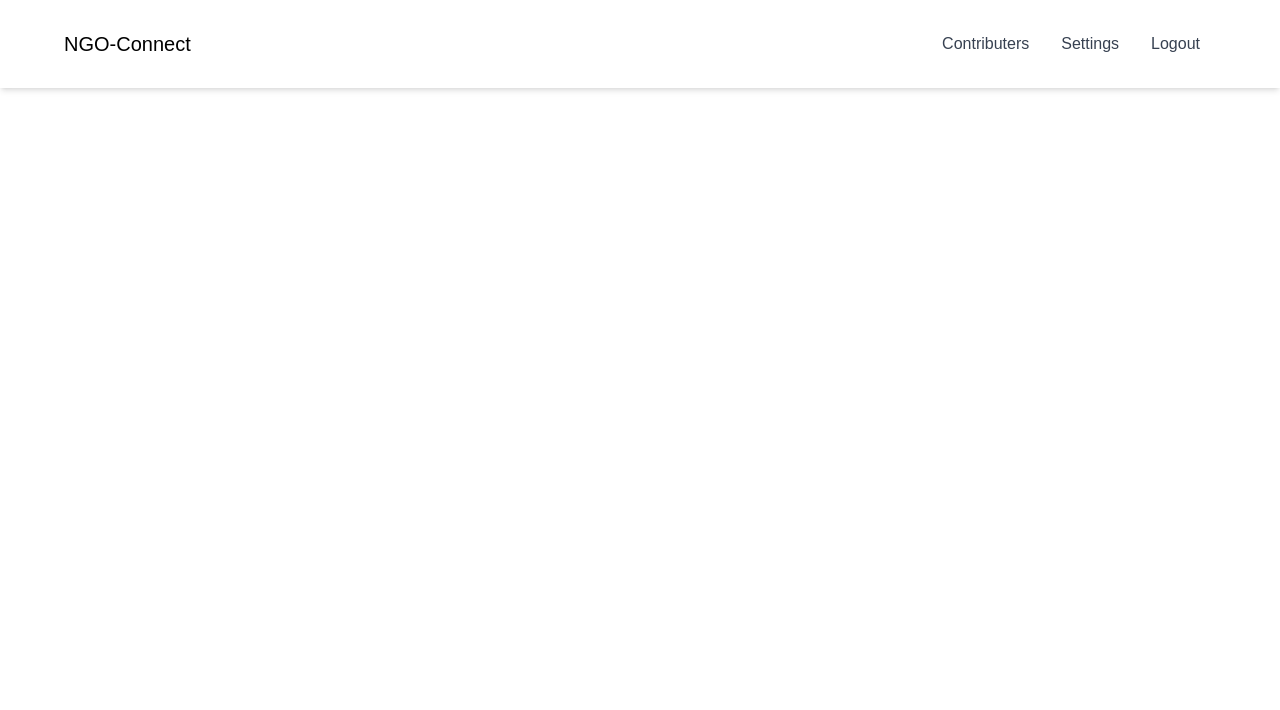
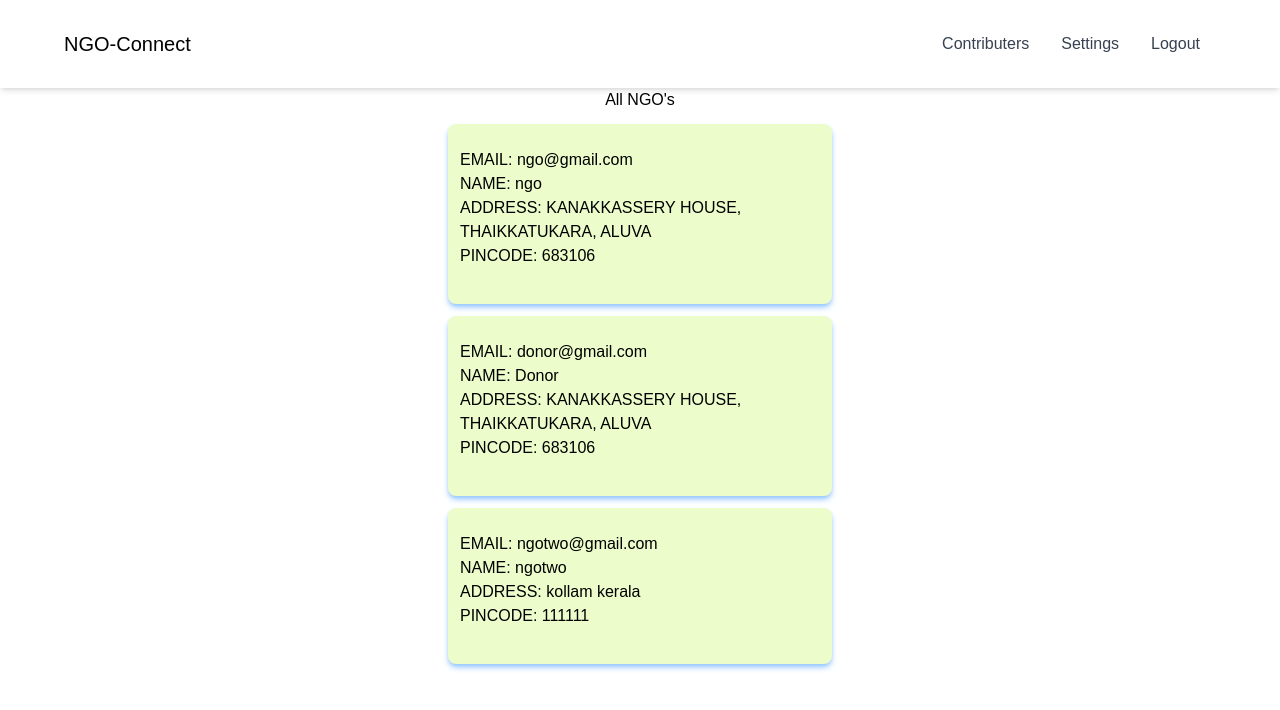
Before and after one commit to selmanfariz18/NGO-connect, a Django app: page /donor/donor_base/ in a window 1280 px wide. Shown: the top 710 px of the page. Run offline with Django 5.2, Linux system fonts and the light colour scheme; a user stored in the database is signed in; data comes from the database, SQL or seed files in the repository; both versions use the stored data as it was after the commit; some libraries are stand-ins or nearby versions.

Commit message:
all ngo's are displayed in donors

```diff
--- a/ngo_connect/donor/templates/donor_base.html
+++ b/ngo_connect/donor/templates/donor_base.html
@@ -46,6 +46,41 @@
     </header>
 
 
+    <section>
+      <h1 class="text-center">All NGO's</h1>
+
+      <div class="text-center">
+        {% if ngos %}
+        {% for ngo in ngos %}
+          <div class="w-96 mx-auto shadow-md shadow-blue-300 p-3 my-3 bg-lime-100 rounded-lg">
+              <ul class="mt-3">
+                  <li class="text-left">EMAIL: {{ ngo.user.username }}</li>
+                  <li class="text-left">NAME: {{ ngo.user.first_name }}</li>
+                  <li class="text-left">ADDRESS: {{ ngo.address }}</li>
+                  <li class="text-left">PINCODE: {{ ngo.pincode }}</li>
+              </ul>
+              <br>
+              <div class="">
+                  <!-- <form method="post" action="/ngo/accept_request/">
+                      {% csrf_token %}
+                      <input type="hidden" name="id" value="{{ i.id }}">
+                      <button type="submit" class="my-3 px-3 bg-green-500">accept</button>
+                  </form>
+                  <form method="post" action="/ngo/reject_request/">
+                      {% csrf_token %}
+                      <input type="hidden" name="id" value="{{ i.id }}">
+                      <button type="submit" class="my-3 px-3 bg-red-500">reject</button>
+                  </form> -->
+              </div>
+          </div>
+          {% endfor %}
+          {% endif %}
+      </div>
+
+
+  </section>
+
+
 
     <script>
       document
--- a/ngo_connect/donor/views.py
+++ b/ngo_connect/donor/views.py
@@ -11,4 +11,11 @@ from base.models import ngousers
 
 @login_required(login_url="signup")
 def donor_base(request):
-    return render(request, 'donor_base.html')
+
+    ngos = ngousers.objects.filter(user_type='NGO')
+
+    context = {
+        'ngos': ngos,
+    }
+
+    return render(request, 'donor_base.html', context)
```
Also changed, not shown: ngo_connect/db.sqlite3.
